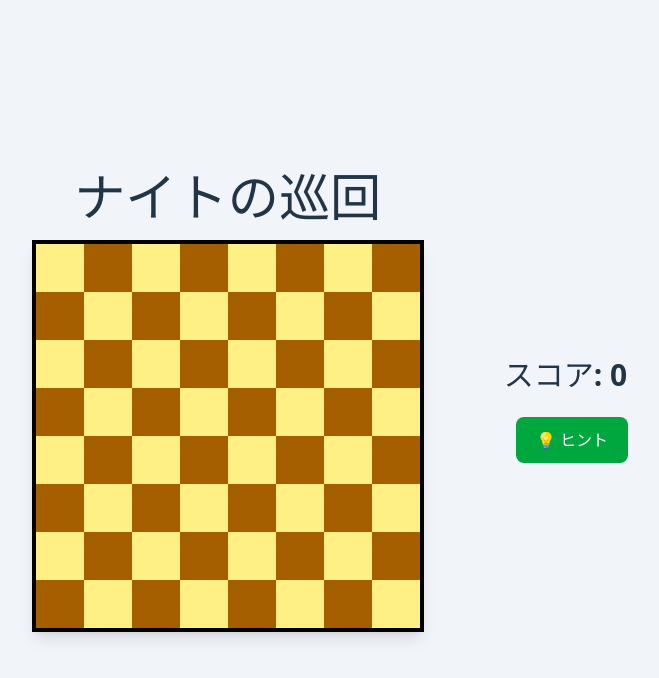
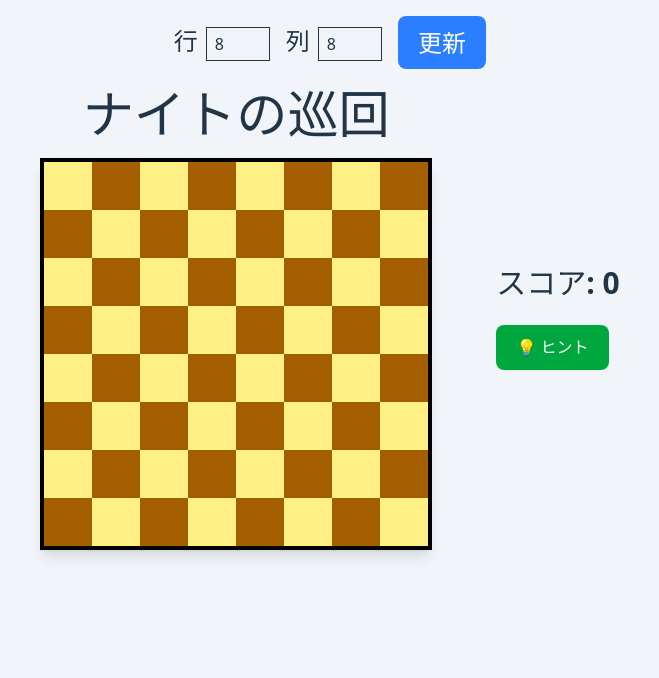
Before and after one commit to khanh0803/Knight-s-Tour, a React (Vite) app: page / in a window 1280 px wide. Shown: the top 678 px of the page, without its empty margins (310-969 px from the left). Built offline with nearby package versions, Linux system fonts and the light colour scheme.

Commit message:
Add change row and column

```diff
--- a/src/App.tsx
+++ b/src/App.tsx
@@ -1,6 +1,9 @@
 import { useState } from 'react';
 import { getNextKnightMove } from './api/knightAPI';
 const Chessboard = () => {
+  const [rowCount, setRowCount] = useState(8)
+  const [colCount, setColCount] = useState(8)
+
   const [knightPosition, setKnightPosition] = useState<[number, number] | null>(null)
   const [hasSelectedStart, setHasSelectedStart] = useState(false)
   const [visitedSquares, setVisitedSquares] = useState<[number, number] []>([])
@@ -14,8 +17,8 @@ const Chessboard = () => {
     return knightMoves.some(([dx, dy]) => {
       const [x, y] = [pos[0] + dx, pos[1] + dy]
       return (
-        x >= 0 && x < 8 &&
-        y >= 0 && y < 8 &&
+        x >= 0 && x < rowCount &&
+        y >= 0 && y < colCount &&
         !visited.some(([vx, vy]) => vx === x && vy === y)
       )
     })
@@ -76,21 +79,21 @@ const Chessboard = () => {
     );
   };
 
-  //8x8のチェス盤を描く関数
+  //行ｘ列のチェス盤を描く関数
   const renderBoard = () => {
-    let squares = [];
-    for (let i = 0; i < 8; i++) {
+    let boards = [];
+    for (let i = 0; i < rowCount; i++) {
       let row = [];
-      for (let j = 0; j < 8; j++) {
+      for (let j = 0; j < colCount; j++) {
         row.push(renderSquare(i, j))
       }
-      squares.push(
+      boards.push(
         <div key={i} className="flex">
           {row}
         </div>
       )
     }
-    return squares
+    return boards
   }
 
   //ゲーム全体を元の状態にリセットする
@@ -101,51 +104,91 @@ const Chessboard = () => {
     setSuggestedMove(null)
   }
 
+  const handleUpdateBoard = () => {
+    resetGame();
+  };
+
   return (
-    <div className="w-screen h-screen flex justify-center items-center bg-slate-100">
-      <div className='flex flex-row gap-8 items-start'>
-        <div className='w-[384] h-[384] flex flex-col items-center'>
+    <div className="w-screen h-screen flex flex-col items-center bg-slate-100">
+
+      <div className="my-4 flex items-center gap-4">
+        <div>
+          <label className="mr-2 text-2xl">行</label>
+          <input
+            type="number"
+            min={1}
+            value={rowCount}
+            onChange={(e) => setRowCount(Number(e.target.value))}
+            className="border px-2 py-1 w-16"
+          />
+        </div>
+        <div>
+          <label className="mr-2 text-2xl">列</label>
+          <input
+            type="number"
+            min={1}
+            value={colCount}
+            onChange={(e) => setColCount(Number(e.target.value))}
+            className="border px-2 py-1 w-16"
+          />
+        </div>
+        <button
+          onClick={handleUpdateBoard}
+          className="px-4 py-2 bg-blue-500 text-white rounded hover:bg-blue-600"
+        >
+          <p className='text-2xl'>更新</p>
+        </button>
+      </div>
+
+      <div className="flex flex-row gap-8 items-center">
+        <div className="flex flex-col items-center">
           <h1 className="text-3xl font-bold mb-4 text-center">ナイトの巡回</h1>
-          <div className="grid grid-rows-8 border-4 border-black shadow-lg">
-            {renderBoard()}          </div>
+          <div className="border-4 border-black shadow-lg inline-block">
+            {renderBoard()}
           </div>
         </div>
 
-      {knightPosition && (visitedSquares.length === 64 ? (
+        {knightPosition && (
+          visitedSquares.length === rowCount * colCount ? (
+            <div className="pl-8">
+              <p className="text-green-500 text-7xl font-bold">勝利</p>
+              <button
+                onClick={resetGame}
+                className="ml-4 mt-4 px-4 py-2 bg-blue-200 bg-opacity-40 hover:bg-violet-400 text-black"
+              >
+                リスタート
+              </button>
+            </div>
+          ) : !hasValidMoves(knightPosition, visitedSquares) ? (
+            <div className="mt-4 pl-8">
+              <p className="text-red-600 text-7xl font-semibold">❌ 敗北</p>
+              <button
+                onClick={resetGame}
+                className="ml-4 mt-4 px-4 py-2 bg-blue-200 bg-opacity-40 hover:bg-violet-400 text-black"
+              >
+                リスタート
+              </button>
+            </div>
+          ) : null
+        )}
 
-      <div>
-        <p className='pl-8 text-green-500 text-7xl font-bold  '>勝利</p>
-        <button onClick={resetGame}
-          className="ml-20 mt-4 px-4 py-2 bg-blue-200 bg-opacity-40 hover:bg-violet-400 text-black"
-        >リスタート
-        </button>
-      </div>  ) :
-      !hasValidMoves(knightPosition, visitedSquares) ? (
-      <div className="mt-4 pl-20">
-        <p className="text-red-600 text-7xl font-semibold">❌ 敗者</p>
-        <button onClick={resetGame}
-          className="ml-20 mt-4 px-4 py-2 bg-blue-200 bg-opacity-40 hover:bg-violet-400 text-black"
-        >リスタート
-        </button>
-      </div>) : null)
-      }
-
-      <div>
-        <p className="text-3xl font-bold pt-5 pl-20">スコア: {visitedSquares.length}</p>
-        <button onClick={() => {
+        <div className="ml-8">
+          <p className="text-3xl font-bold ">スコア: {visitedSquares.length}</p>
+          <button
+            onClick={() => {
               if (knightPosition) {
                 const next = getNextKnightMove(knightPosition, visitedSquares);
                 setSuggestedMove(next);
               }
             }}
-        className="mt-6 ml-23 px-4 py-2 bg-green-600 hover:bg-green-700 text-white rounded transition"
+            className="mt-6 px-4 py-2 bg-green-600 hover:bg-green-700 text-white rounded transition"
           >
             💡 ヒント
           </button>
-
         </div>
       </div>
-  )
-}
+    </div>
+  );
+};
 
-export default Chessboard
+export default Chessboard;
```
Lines whose indentation alone changed are shown as unchanged.
